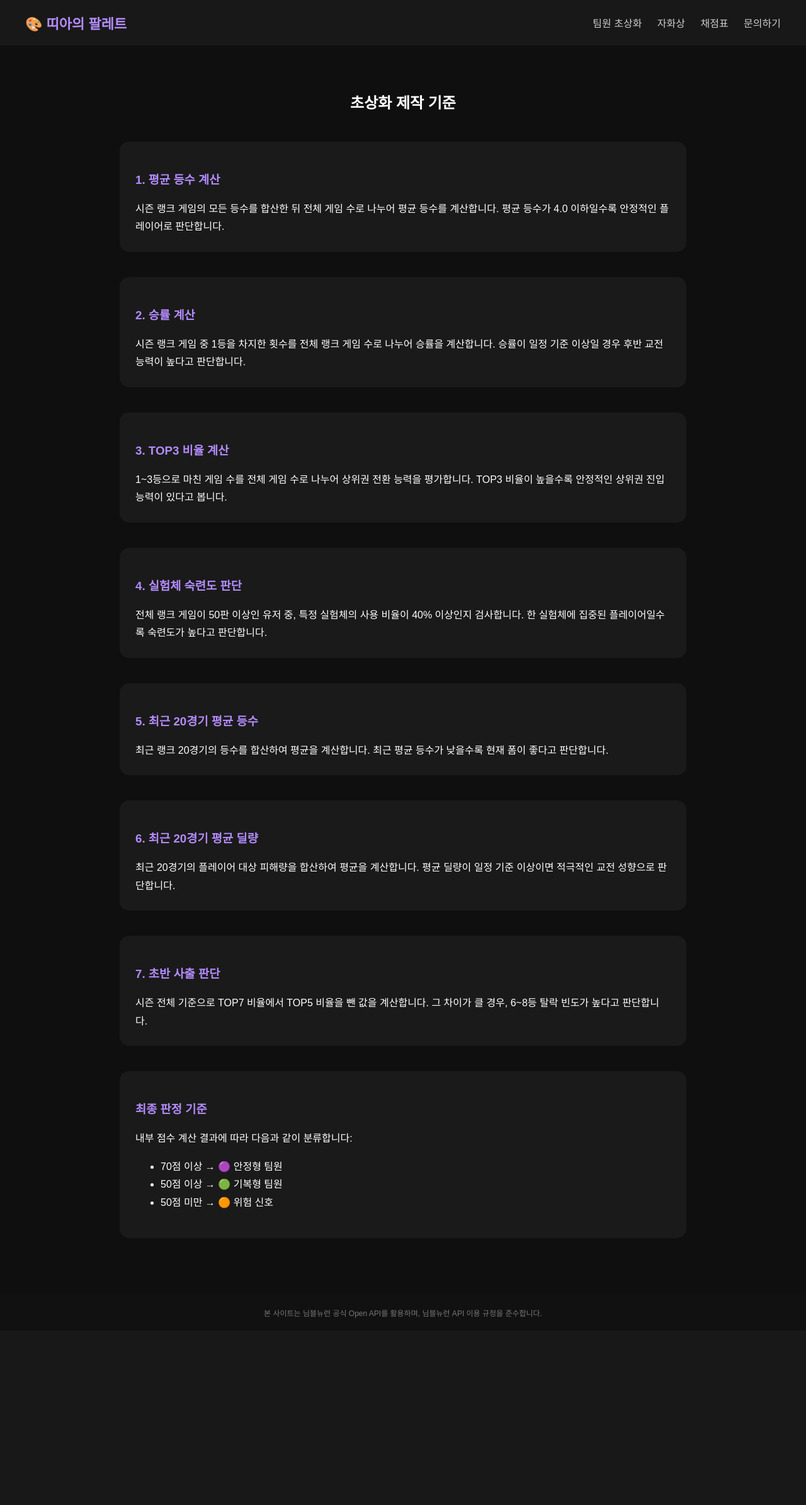
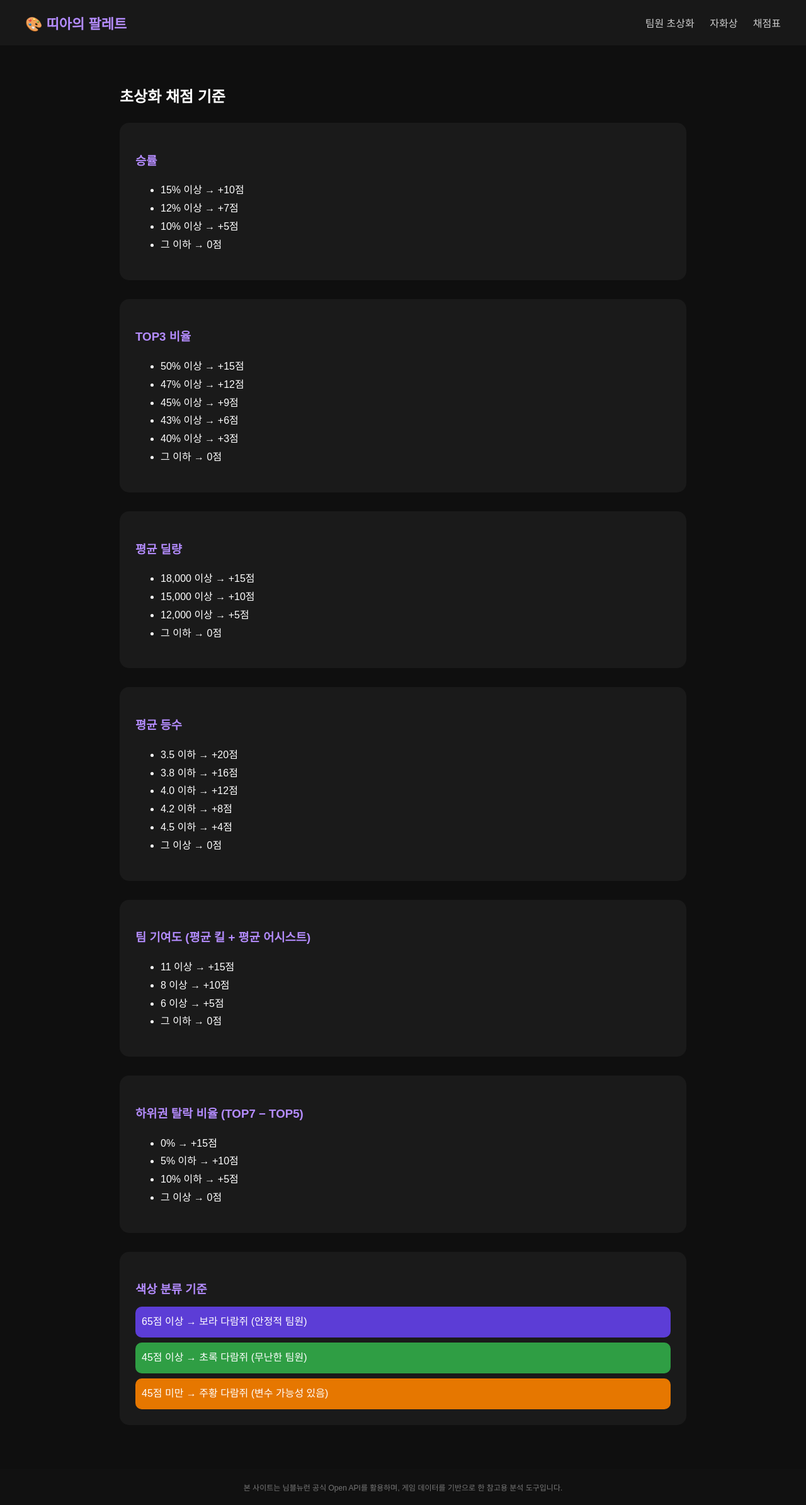
Before and after one commit to dejava-daisky/er-dodge, a Flask app: page /criteria in a window 1280 px wide. Shown: the whole page at 63% size. Before the commit the page ends 2093 px from the top, so only its background shows below. Run offline with Flask 3, Linux system fonts and the light colour scheme; parts of the project's set-up code (start-up, migrations or seed data) failed here and were passed over.

Commit message:
Update criteria.html

```diff
--- a/templates/criteria.html
+++ b/templates/criteria.html
@@ -2,7 +2,7 @@
 <html lang="ko">
 <head>
 <meta charset="UTF-8">
-<title>채점표 | 띠아의 팔레트</title>
+<title>채점 기준 | 띠아의 팔레트</title>
 
 <style>
 body{
@@ -10,9 +10,6 @@ body{
     font-family:Arial, sans-serif;
     background:#0f0f0f;
     color:white;
-    display:flex;
-    flex-direction:column;
-    min-height:100vh;
 }
 
 header{
@@ -38,29 +35,33 @@ nav a{
 nav a:hover{ color:white; }
 
 main{
-    flex:1;
-    padding:50px 20px;
     max-width:900px;
     margin:auto;
+    padding:40px 20px;
     line-height:1.8;
 }
 
-h2{
-    text-align:center;
-    margin-bottom:40px;
-}
-
 .section{
-    margin-bottom:40px;
+    margin-bottom:30px;
     background:#1a1a1a;
     padding:25px;
     border-radius:15px;
 }
 
 .section h3{
-    margin-bottom:15px;
     color:#b48cff;
+    margin-bottom:10px;
 }
+
+.color-box{
+    padding:10px;
+    border-radius:10px;
+    margin-top:8px;
+}
+
+.purple{ background:#5c3dd6; }
+.green{ background:#2f9e44; }
+.orange{ background:#e67700; }
 
 footer{
     background:#111;
@@ -80,76 +81,99 @@ footer{
         <a href="/">팀원 초상화</a>
         <a href="/self">자화상</a>
         <a href="/criteria">채점표</a>
-        <a href="https://naver.me/네이버폼링크" target="_blank">문의하기</a>
     </nav>
 </header>
 
 <main>
 
-<h2>초상화 제작 기준</h2>
+<h2>초상화 채점 기준</h2>
 
 <div class="section">
-    <h3>1. 평균 등수 계산</h3>
-    시즌 랭크 게임의 모든 등수를 합산한 뒤
-    전체 게임 수로 나누어 평균 등수를 계산합니다.
-    평균 등수가 4.0 이하일수록 안정적인 플레이어로 판단합니다.
+<h3>승률</h3>
+<ul>
+<li>15% 이상 → +10점</li>
+<li>12% 이상 → +7점</li>
+<li>10% 이상 → +5점</li>
+<li>그 이하 → 0점</li>
+</ul>
 </div>
 
 <div class="section">
-    <h3>2. 승률 계산</h3>
-    시즌 랭크 게임 중 1등을 차지한 횟수를
-    전체 랭크 게임 수로 나누어 승률을 계산합니다.
-    승률이 일정 기준 이상일 경우 후반 교전 능력이 높다고 판단합니다.
+<h3>TOP3 비율</h3>
+<ul>
+<li>50% 이상 → +15점</li>
+<li>47% 이상 → +12점</li>
+<li>45% 이상 → +9점</li>
+<li>43% 이상 → +6점</li>
+<li>40% 이상 → +3점</li>
+<li>그 이하 → 0점</li>
+</ul>
 </div>
 
 <div class="section">
-    <h3>3. TOP3 비율 계산</h3>
-    1~3등으로 마친 게임 수를 전체 게임 수로 나누어
-    상위권 전환 능력을 평가합니다.
-    TOP3 비율이 높을수록 안정적인 상위권 진입 능력이 있다고 봅니다.
+<h3>평균 딜량</h3>
+<ul>
+<li>18,000 이상 → +15점</li>
+<li>15,000 이상 → +10점</li>
+<li>12,000 이상 → +5점</li>
+<li>그 이하 → 0점</li>
+</ul>
 </div>
 
 <div class="section">
-    <h3>4. 실험체 숙련도 판단</h3>
-    전체 랭크 게임이 50판 이상인 유저 중,
-    특정 실험체의 사용 비율이 40% 이상인지 검사합니다.
-    한 실험체에 집중된 플레이어일수록 숙련도가 높다고 판단합니다.
+<h3>평균 등수</h3>
+<ul>
+<li>3.5 이하 → +20점</li>
+<li>3.8 이하 → +16점</li>
+<li>4.0 이하 → +12점</li>
+<li>4.2 이하 → +8점</li>
+<li>4.5 이하 → +4점</li>
+<li>그 이상 → 0점</li>
+</ul>
 </div>
 
 <div class="section">
-    <h3>5. 최근 20경기 평균 등수</h3>
-    최근 랭크 20경기의 등수를 합산하여 평균을 계산합니다.
-    최근 평균 등수가 낮을수록 현재 폼이 좋다고 판단합니다.
+<h3>팀 기여도 (평균 킬 + 평균 어시스트)</h3>
+<ul>
+<li>11 이상 → +15점</li>
+<li>8 이상 → +10점</li>
+<li>6 이상 → +5점</li>
+<li>그 이하 → 0점</li>
+</ul>
 </div>
 
 <div class="section">
-    <h3>6. 최근 20경기 평균 딜량</h3>
-    최근 20경기의 플레이어 대상 피해량을 합산하여 평균을 계산합니다.
-    평균 딜량이 일정 기준 이상이면 적극적인 교전 성향으로 판단합니다.
+<h3>하위권 탈락 비율 (TOP7 − TOP5)</h3>
+<ul>
+<li>0% → +15점</li>
+<li>5% 이하 → +10점</li>
+<li>10% 이하 → +5점</li>
+<li>그 이상 → 0점</li>
+</ul>
 </div>
 
 <div class="section">
-    <h3>7. 초반 사출 판단</h3>
-    시즌 전체 기준으로
-    TOP7 비율에서 TOP5 비율을 뺀 값을 계산합니다.
-    그 차이가 클 경우, 6~8등 탈락 빈도가 높다고 판단합니다.
+<h3>색상 분류 기준</h3>
+
+<div class="color-box purple">
+65점 이상 → 보라 다람쥐 (안정적 팀원)
 </div>
 
-<div class="section">
-    <h3>최종 판정 기준</h3>
-    내부 점수 계산 결과에 따라 다음과 같이 분류합니다:
-    <ul>
-        <li>70점 이상 → 🟣 안정형 팀원</li>
-        <li>50점 이상 → 🟢 기복형 팀원</li>
-        <li>50점 미만 → 🟠 위험 신호</li>
-    </ul>
+<div class="color-box green">
+45점 이상 → 초록 다람쥐 (무난한 팀원)
+</div>
+
+<div class="color-box orange">
+45점 미만 → 주황 다람쥐 (변수 가능성 있음)
+</div>
+
 </div>
 
 </main>
 
 <footer>
 본 사이트는 님블뉴런 공식 Open API를 활용하며,
-님블뉴런 API 이용 규정을 준수합니다.
+게임 데이터를 기반으로 한 참고용 분석 도구입니다.
 </footer>
 
 </body>
```
